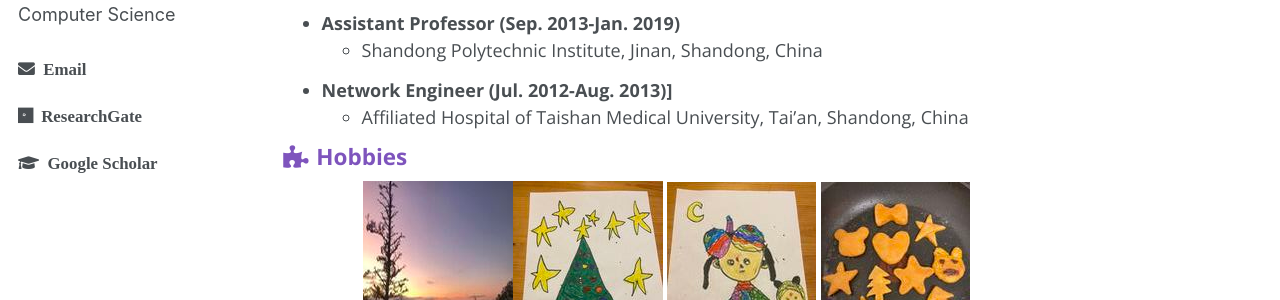
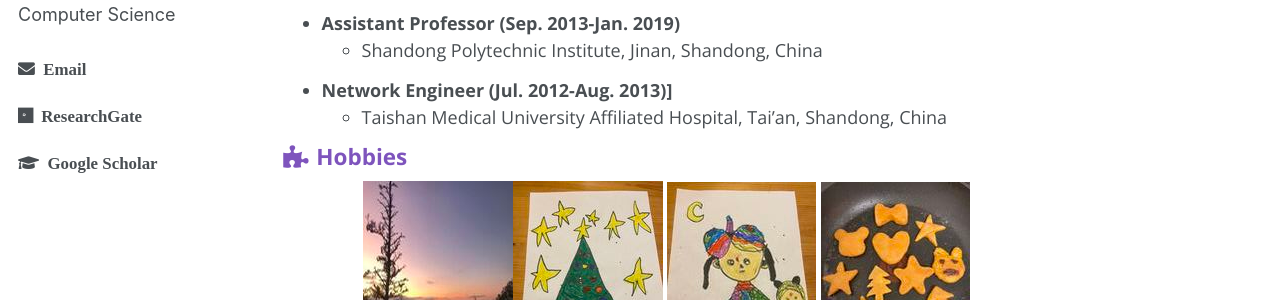
Before and after one commit to hljiang0720/hljiang.github.io, a Jekyll site: the page built from _pages/about.md, in a window 1280 px wide and 1059 px high. Shown: the part 375-675 px from the top of the window. Built offline with Jekyll 4.4.1, drawn with Linux system fonts in a browser that asks for light colours.

```diff
--- a/_pages/about.md
+++ b/_pages/about.md
@@ -18,7 +18,7 @@ I am pursuing my Ph.D. in Computer Science under supervision of Professor Xiuzhe
 * **Assistant Professor (Sep. 2013-Jan. 2019)**
   * Shandong Polytechnic Institute, Jinan, Shandong, China
 * **Network Engineer (Jul. 2012-Aug. 2013)]**
-  * Affiliated Hospital of Taishan Medical University, Tai’an, Shandong, China
+  * Taishan Medical University Affiliated Hospital, Tai’an, Shandong, China
 
 
 <h3><i class="fa fa-fw fa-puzzle-piece" aria-hidden="true"></i> Hobbies</h3>
```
